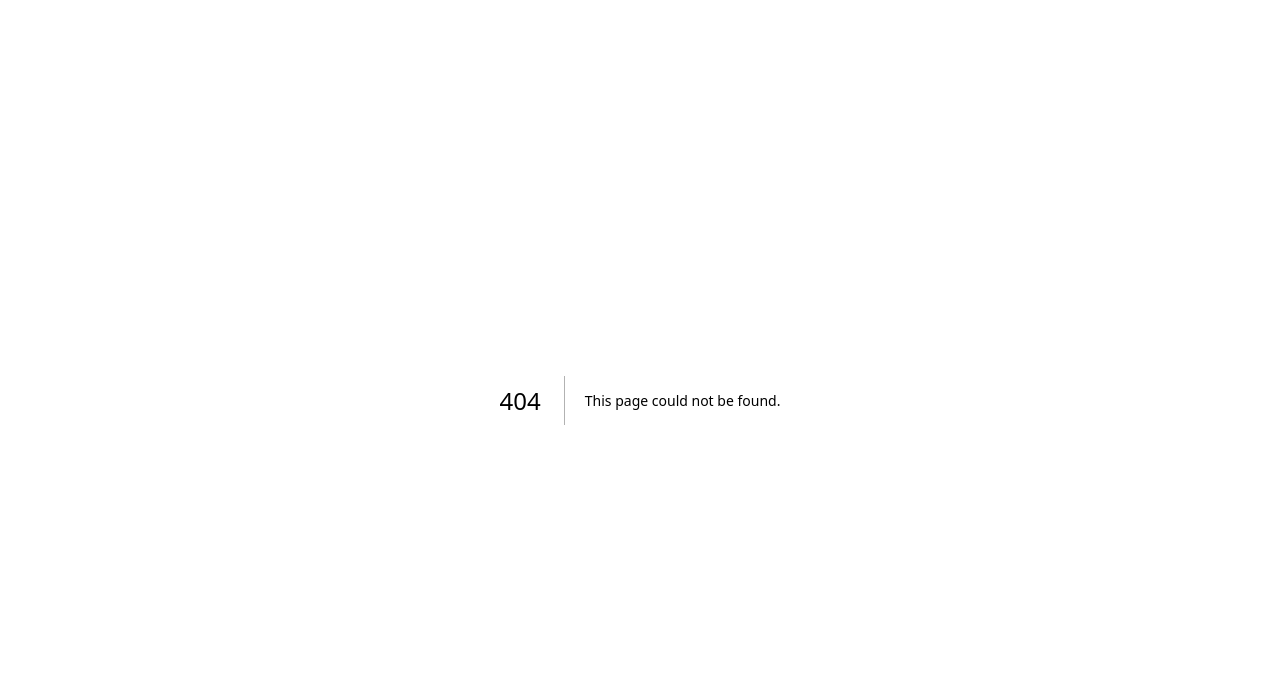
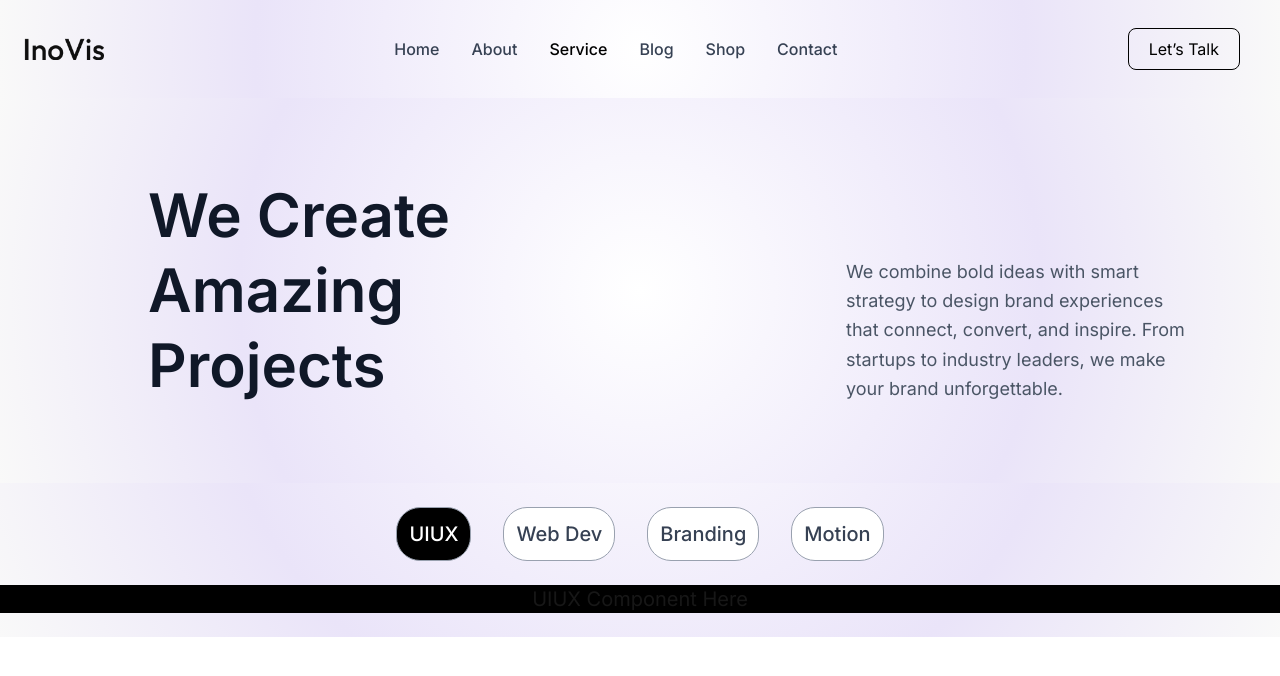
Before and after one commit to Meiprakash/Zenthink, a Next.js app: page /Service in a window 1280 px wide. Before the commit this address had no page. Shown: the top 676 px of the page. Built offline with nearby package versions, Linux system fonts and the light colour scheme.

Commit message:
feat: successfully build Service page without card section

```diff
--- a/src/app/Blog/page.tsx
+++ b/src/app/Blog/page.tsx
@@ -155,11 +155,10 @@ const Blog: React.FC = () => {
             ))}
           </div>
         </div>
-
       </section>
       <FAQ />
       <ConnectSection />
-          <Footer/>
+      <Footer />
     </div>
   );
 };
--- a/src/app/Components/Footer.tsx
+++ b/src/app/Components/Footer.tsx
@@ -62,7 +62,7 @@ const Footer = () => {
               {[
                 { name: "Home", link: "/" },
                 { name: "About Us", link: "/about-us" },
-                { name: "Service", link: "/service" },
+                { name: "Service", link: "/Service" },
                 { name: "Blog", link: "/blog" },
                 { name: "Shop", link: "/shop" },
                 { name: "Contact Us", link: "/Contact" },
--- a/src/app/Components/Navbar/Navbar.tsx
+++ b/src/app/Components/Navbar/Navbar.tsx
@@ -69,7 +69,7 @@ const Navbar = () => {
           <motion.button
             whileHover={{ scale: 1.05 }}
             whileTap={{ scale: 0.95 }}
-            onClick={() => router.push("/")}
+            onClick={() => router.push("/Contact")}
             className="hidden md:block border border-black text-black px-5 py-2 rounded-lg hover:bg-black hover:text-white transition"
           >
             Let’s Talk
@@ -125,7 +125,7 @@ const Navbar = () => {
               >
                 <button
                   onClick={() => {
-                    router.push("/");
+                    router.push("/Contact");
                     setMenuOpen(false);
                   }}
                   className="border bg-white border-black text-black px-5 py-2 rounded-lg hover:bg-blue-400 hover:text-white transition duration-300"
--- /dev/null
+++ b/src/app/Service/Nav.tsx
@@ -0,0 +1,73 @@
+// "use client";
+// import { usePathname } from "next/navigation";
+// import { motion, AnimatePresence } from "framer-motion";
+// import Link from "next/link";
+// import Image from "next/image";
+
+// const navItems = [
+//   { name: "UIUX", href: "/Service" },
+//   { name: "Web Dev", href: "/Service" },
+//   { name: "Branding", href: "/Service" },
+//   { name: "Motion", href: "/Service" },
+// ];
+
+// const Nav = () => {
+//   const pathname = usePathname();
+
+//   return (
+//     <div className="flex item-center justify-center text-xl  py-6">
+//       {/* Desktop Menu */}
+//       <ul className="hidden md:flex space-x-8 text-gray-700 font-medium ">
+//         {navItems.map((item, index) => (
+//           <Link
+//             key={item.name}
+//             href={item.href}
+//             className={`border border-gray-400 transition py-3 px-3 rounded-3xl hover:bg-black hover:text-white ${
+//               pathname === item.href ? "text-gray-600" : "bg-black "
+//             }`}
+//           >
+//             {item.name}
+//           </Link>
+//         ))}
+//       </ul>
+//     </div>
+//   );
+// };
+// export default Nav;
+"use client";
+import { useState } from "react";
+
+const navItems = ["UIUX", "Web Dev", "Branding", "Motion"];
+
+const Nav = () => {
+  const [active, setActive] = useState("UIUX"); // default active tab
+
+  return (
+    <div className="flex flex-col items-center justify-center text-xl py-6">
+      {/* Nav Buttons */}
+      <ul className="flex space-x-8 text-gray-700 font-medium">
+        {navItems.map((item) => (
+          <li
+            key={item}
+            onClick={() => setActive(item)}
+            className={`cursor-pointer border border-gray-400 transition py-3 px-3 rounded-3xl hover:bg-black hover:text-white ${
+              active === item ? "bg-black text-white" : "bg-white text-gray-700"
+            }`}
+          >
+            {item}
+          </li>
+        ))}
+      </ul>
+
+      {/* Tab Content */}
+      <div className="mt-6 w-full text-center">
+        {active === "UIUX" && <div className="bg-black">UIUX Component Here</div>}
+        {active === "Web Dev" && <div>Web Dev Component Here</div>}
+        {active === "Branding" && <div>Branding Component Here</div>}
+        {active === "Motion" && <div>Motion Component Here</div>}
+      </div>
+    </div>
+  );
+};
+
+export default Nav;
--- /dev/null
+++ b/src/app/Service/page.tsx
@@ -0,0 +1,47 @@
+"use client";
+import React from "react";
+import Image from "next/image";
+import Link from "next/link";
+import { motion } from "framer-motion";
+import Navbar from "../Components/Navbar/Navbar";
+import FAQ from "../Components/FaqSection";
+import ConnectSection from "../Components/ConnectUs";
+import Footer from "../Components/Footer";
+import Nav from "./Nav";
+
+const Service: React.FC = () => {
+  return (
+    <div className="bg-[radial-gradient(circle_at_center,white_0%,#EAE4F9_60%,#f9f9f9_100%)]">
+      <Navbar />
+
+      <section className="w-full bg-[radial-gradient(circle_at_center,white_0%,#EAE4F9_60%,#f9f9f9_100%)] py-20 px-6 md:px-12 lg:px-20 overflow-hidden">
+        <motion.div
+          initial={{ opacity: 0, y: 40 }}
+          whileInView={{ opacity: 1, y: 0 }}
+          transition={{ duration: 0.6, ease: "easeOut" }}
+          viewport={{ once: true }}
+          className="flex  md:flex-row items-start md:items-end md:ml-17 justify-between gap-8 md:gap-12"
+        >
+          {/* Left side title */}
+          <div className="text-start md:text-left flex-1">
+            <h2 className="text-3xl sm:text-4xl md:text-5xl lg:text-6xl font-semibold text-gray-900 leading-tight">
+              We Create <br className="hidden sm:block" />
+              Amazing Projects
+            </h2>
+          </div>
+
+          {/* Right side text */}
+          <div className="flex-1 text-start md:text-start">
+            <p className="text-gray-600 text-base sm:text-lg leading-relaxed md:max-w-md md:ml-37 mx-auto md:mx-0">
+              We combine bold ideas with smart strategy to design brand
+              experiences that connect, convert, and inspire. From startups to
+              industry leaders, we make your brand unforgettable.
+            </p>
+          </div>
+        </motion.div>
+      </section>
+      <Nav/>
+    </div>
+  );
+};
+export default Service;
```
Lines whose indentation alone changed are shown as unchanged.
